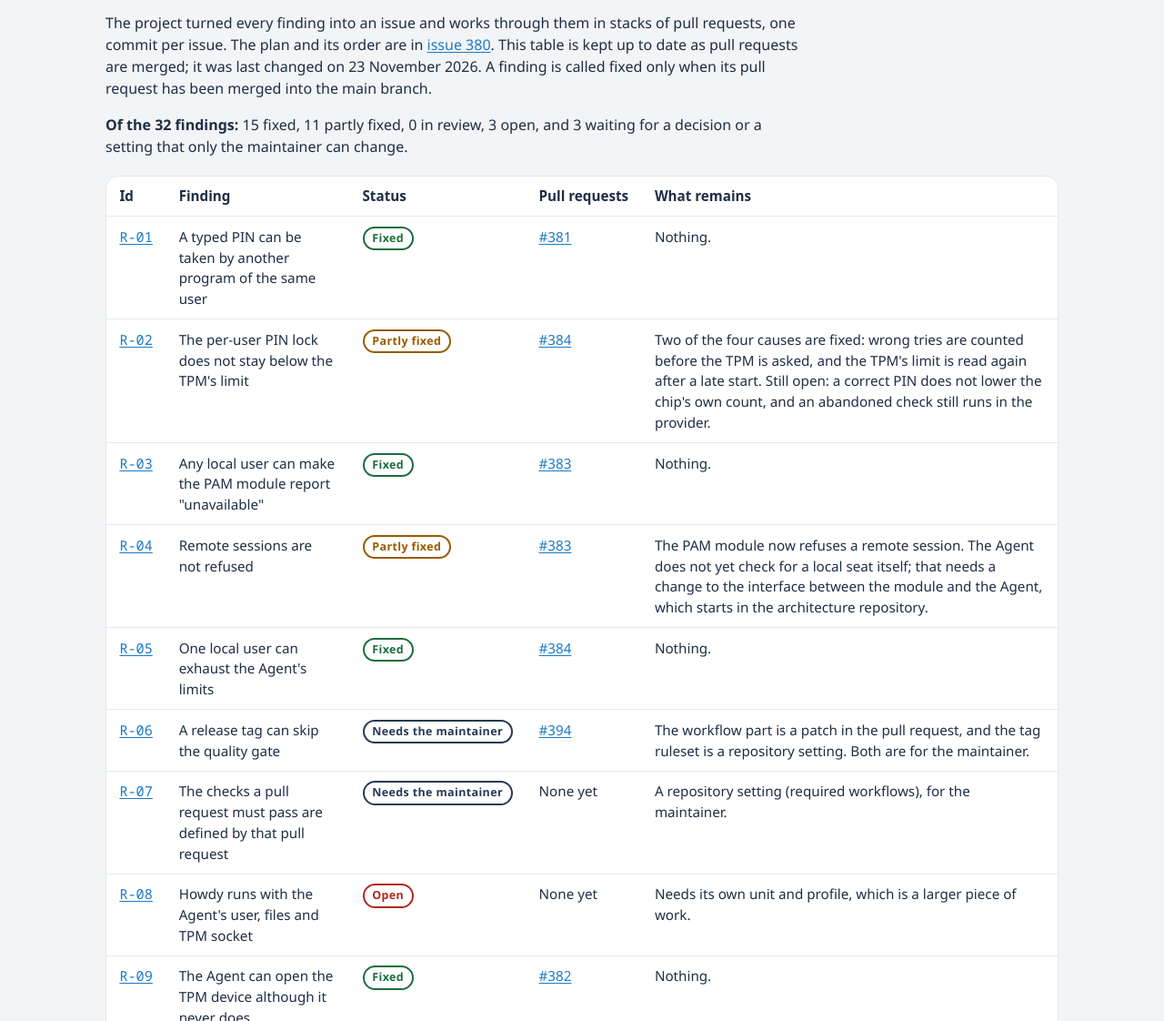
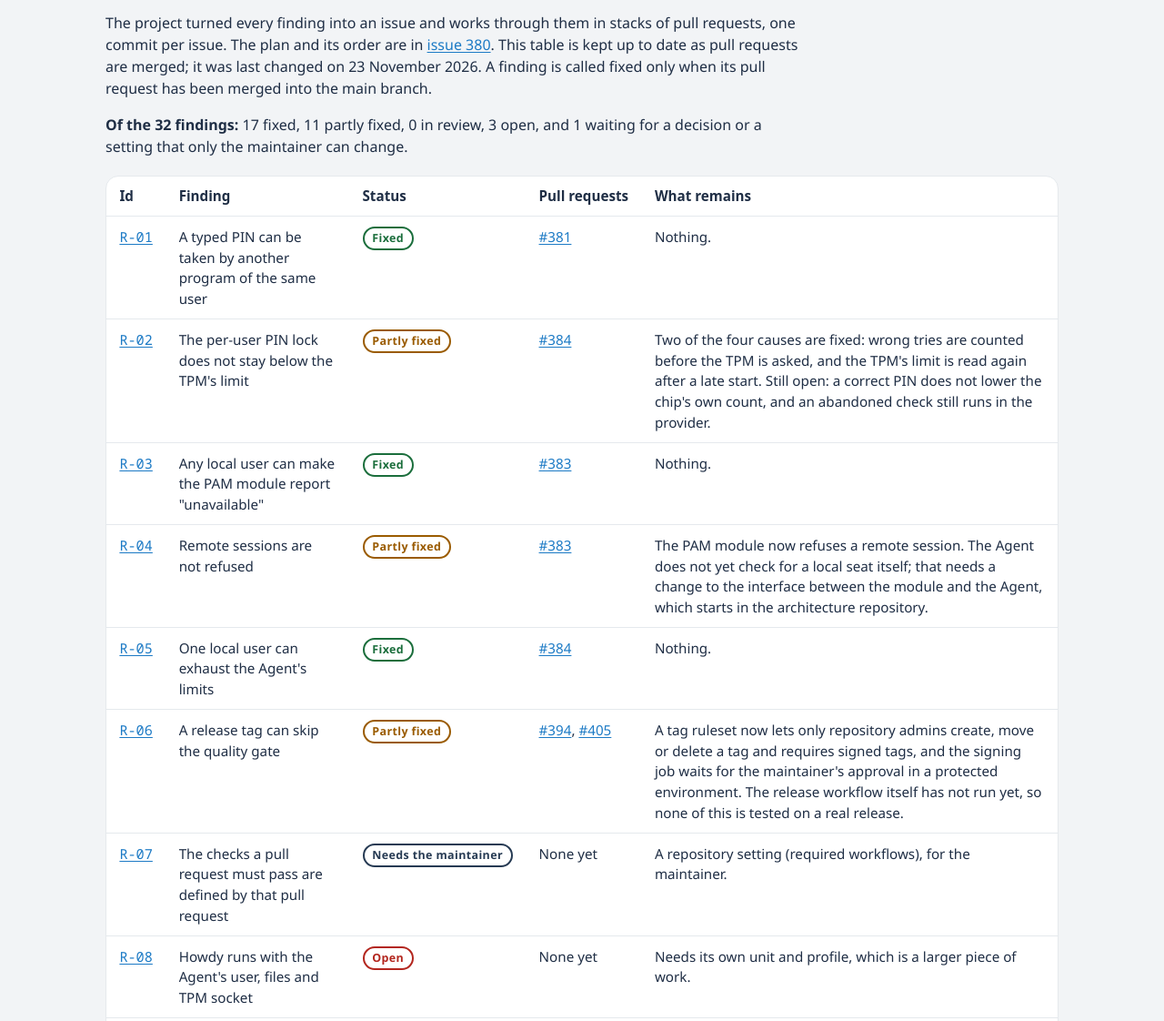
Before and after one commit to LinuxHello/linuxhello.github.io, a plain HTML site: page security-review.html in a window 1280 px wide. Shown: the part 1706-2828 px from the top of the page at 91% size. Drawn offline with Linux system fonts and the light colour scheme.

Commit message:
security-review: R-24 and R-31 are fixed, R-06 is partly fixed (#7)
Assisted-by: Claude Code (claude-sonnet-5-5)

Signed-off-by: Valdemar Lemche <valdemar@lemche.net>

```diff
--- a/security-review.html
+++ b/security-review.html
@@ -88,7 +88,7 @@
         <h2 id="fixes">Status of the fixes</h2>
         <div class="prose">
           <p>The project turned every finding into an issue and works through them in stacks of pull requests, one commit per issue. The plan and its order are in <a href="https://github.com/LinuxHello/linux-hello/issues/380">issue 380</a>. This table is kept up to date as pull requests are merged; it was last changed on 23 November 2026. A finding is called fixed only when its pull request has been merged into the main branch.</p>
-          <p><strong>Of the 32 findings:</strong> 15 fixed, 11 partly fixed, 0 in review, 3 open, and 3 waiting for a decision or a setting that only the maintainer can change.</p>
+          <p><strong>Of the 32 findings:</strong> 17 fixed, 11 partly fixed, 0 in review, 3 open, and 1 waiting for a decision or a setting that only the maintainer can change.</p>
         </div>
         <div class="scroll">
           <table>
@@ -99,7 +99,7 @@
             <tr><td class="id"><a href="#r03">R-03</a></td><td>Any local user can make the PAM module report "unavailable"</td><td><span class="st fixed">Fixed</span></td><td><a href="https://github.com/LinuxHello/linux-hello/pull/383">#383</a></td><td>Nothing.</td></tr>
             <tr><td class="id"><a href="#r04">R-04</a></td><td>Remote sessions are not refused</td><td><span class="st partly">Partly fixed</span></td><td><a href="https://github.com/LinuxHello/linux-hello/pull/383">#383</a></td><td>The PAM module now refuses a remote session. The Agent does not yet check for a local seat itself; that needs a change to the interface between the module and the Agent, which starts in the architecture repository.</td></tr>
             <tr><td class="id"><a href="#r05">R-05</a></td><td>One local user can exhaust the Agent's limits</td><td><span class="st fixed">Fixed</span></td><td><a href="https://github.com/LinuxHello/linux-hello/pull/384">#384</a></td><td>Nothing.</td></tr>
-            <tr><td class="id"><a href="#r06">R-06</a></td><td>A release tag can skip the quality gate</td><td><span class="st maint">Needs the maintainer</span></td><td><a href="https://github.com/LinuxHello/linux-hello/pull/394">#394</a></td><td>The workflow part is a patch in the pull request, and the tag ruleset is a repository setting. Both are for the maintainer.</td></tr>
+            <tr><td class="id"><a href="#r06">R-06</a></td><td>A release tag can skip the quality gate</td><td><span class="st partly">Partly fixed</span></td><td><a href="https://github.com/LinuxHello/linux-hello/pull/394">#394</a>, <a href="https://github.com/LinuxHello/linux-hello/pull/405">#405</a></td><td>A tag ruleset now lets only repository admins create, move or delete a tag and requires signed tags, and the signing job waits for the maintainer's approval in a protected environment. The release workflow itself has not run yet, so none of this is tested on a real release.</td></tr>
             <tr><td class="id"><a href="#r07">R-07</a></td><td>The checks a pull request must pass are defined by that pull request</td><td><span class="st maint">Needs the maintainer</span></td><td>None yet</td><td>A repository setting (required workflows), for the maintainer.</td></tr>
             <tr><td class="id"><a href="#r08">R-08</a></td><td>Howdy runs with the Agent's user, files and TPM socket</td><td><span class="st open">Open</span></td><td>None yet</td><td>Needs its own unit and profile, which is a larger piece of work.</td></tr>
             <tr><td class="id"><a href="#r09">R-09</a></td><td>The Agent can open the TPM device although it never does</td><td><span class="st fixed">Fixed</span></td><td><a href="https://github.com/LinuxHello/linux-hello/pull/382">#382</a></td><td>Nothing.</td></tr>
@@ -117,14 +117,14 @@
             <tr><td class="id">R-21</td><td>A job's result can land on a newer prompt with the same id</td><td><span class="st fixed">Fixed</span></td><td><a href="https://github.com/LinuxHello/linux-hello/pull/398">#398</a></td><td>Nothing.</td></tr>
             <tr><td class="id">R-22</td><td>The lockout depends on the wall clock, and counts are saved after the attempt</td><td><span class="st partly">Partly fixed</span></td><td><a href="https://github.com/LinuxHello/linux-hello/pull/395">#395</a>, <a href="https://github.com/LinuxHello/linux-hello/pull/398">#398</a></td><td>The directory is synced after each rename (395) and the lockout time follows the boot clock (398). A re-check of the lock after the PIN arrives is still open.</td></tr>
             <tr><td class="id">R-23</td><td>The unsafe check can be sidestepped</td><td><span class="st fixed">Fixed</span></td><td><a href="https://github.com/LinuxHello/linux-hello/pull/394">#394</a></td><td>Nothing.</td></tr>
-            <tr><td class="id">R-24</td><td>The release build can sign while it compiles other people's code</td><td><span class="st maint">Needs the maintainer</span></td><td><a href="https://github.com/LinuxHello/linux-hello/pull/394">#394</a></td><td>A patch is in the pull request; workflow files need a token the project's agents do not have.</td></tr>
+            <tr><td class="id">R-24</td><td>The release build can sign while it compiles other people's code</td><td><span class="st fixed">Fixed</span></td><td><a href="https://github.com/LinuxHello/linux-hello/pull/405">#405</a></td><td>The build job can no longer sign: signing is a separate job that downloads the build output and checks it first. It has not run on a release yet.</td></tr>
             <tr><td class="id">R-25</td><td>An active interposer on the TPM's bus is not resisted</td><td><span class="st open">Open</span></td><td>None yet</td><td>Needs a stored primary name and a plan for a cleared TPM.</td></tr>
             <tr><td class="id">R-26</td><td>The Plasma link can freeze or go stale</td><td><span class="st fixed">Fixed</span></td><td><a href="https://github.com/LinuxHello/linux-hello/pull/402">#402</a></td><td>Nothing.</td></tr>
             <tr><td class="id">R-27</td><td>The command-line tool trusts files in a directory another account owns</td><td><span class="st partly">Partly fixed</span></td><td><a href="https://github.com/LinuxHello/linux-hello/pull/393">#393</a></td><td>The command-line tool no longer follows links and escapes control characters. The Agent's own loaders are still to be changed the same way.</td></tr>
             <tr><td class="id">R-28</td><td>Secrets can outlive their use in memory</td><td><span class="st partly">Partly fixed</span></td><td><a href="https://github.com/LinuxHello/linux-hello/pull/393">#393</a></td><td>The Argon2 memory is wiped and both units refuse swap. Still open: the provider's request buffer, locking pages, and terminal echo in the tool.</td></tr>
             <tr><td class="id">R-29</td><td>The TPM provider does not check its own confinement</td><td><span class="st partly">Partly fixed</span></td><td><a href="https://github.com/LinuxHello/linux-hello/pull/382">#382</a></td><td>The provider checks its profile, stops after repeated failures and restarts with a back-off. A watchdog is still missing.</td></tr>
             <tr><td class="id">R-30</td><td>The fingerprint rule for polkit matches on user id only</td><td><span class="st open">Open</span></td><td>None yet</td><td>Not yet done.</td></tr>
-            <tr><td class="id">R-31</td><td>Dependency checks miss two lock files</td><td><span class="st partly">Partly fixed</span></td><td><a href="https://github.com/LinuxHello/linux-hello/pull/394">#394</a></td><td>Dependabot now watches them. The change to the advisory check is a workflow patch in the pull request, for the maintainer.</td></tr>
+            <tr><td class="id">R-31</td><td>Dependency checks miss two lock files</td><td><span class="st fixed">Fixed</span></td><td><a href="https://github.com/LinuxHello/linux-hello/pull/394">#394</a>, <a href="https://github.com/LinuxHello/linux-hello/pull/405">#405</a></td><td>Dependabot watches every lock file and the advisory check in CI runs on all of them.</td></tr>
             <tr><td class="id">R-32</td><td>Documents and code have drifted apart</td><td><span class="st partly">Partly fixed</span></td><td><a href="https://github.com/LinuxHello/linux-hello/pull/393">#393</a>, <a href="https://github.com/LinuxHello/linux-hello/pull/403">#403</a></td><td>The security policy file, the policy and property documents, the architecture notes and this site's homepage are corrected. Still to do: the live merge settings against the script that sets them, the list of required checks in the agents' rules, and the pin of the architecture notes in the code repository.</td></tr>
             </tbody>
           </table>
```
